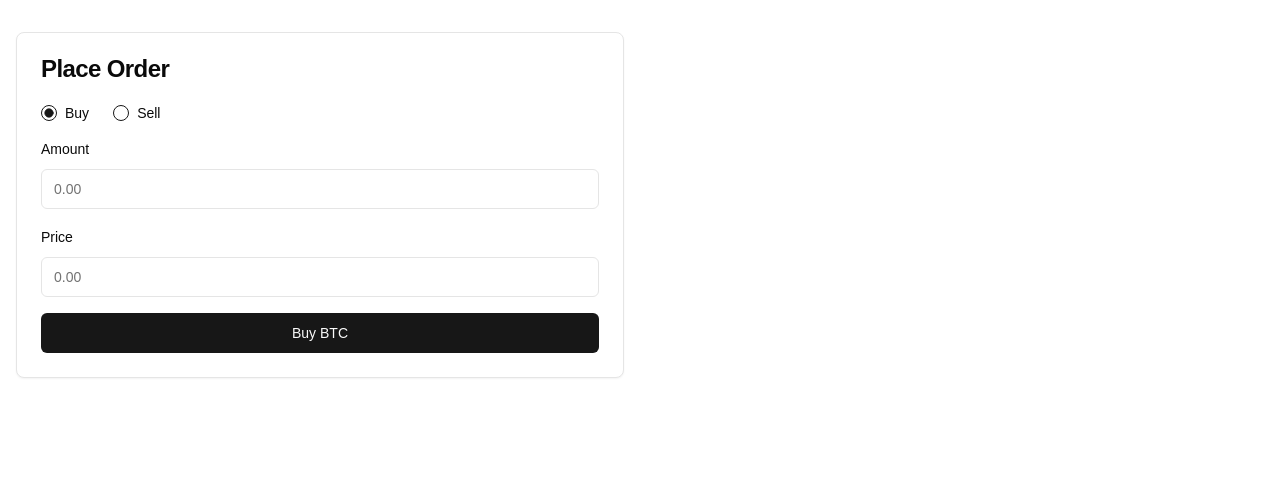
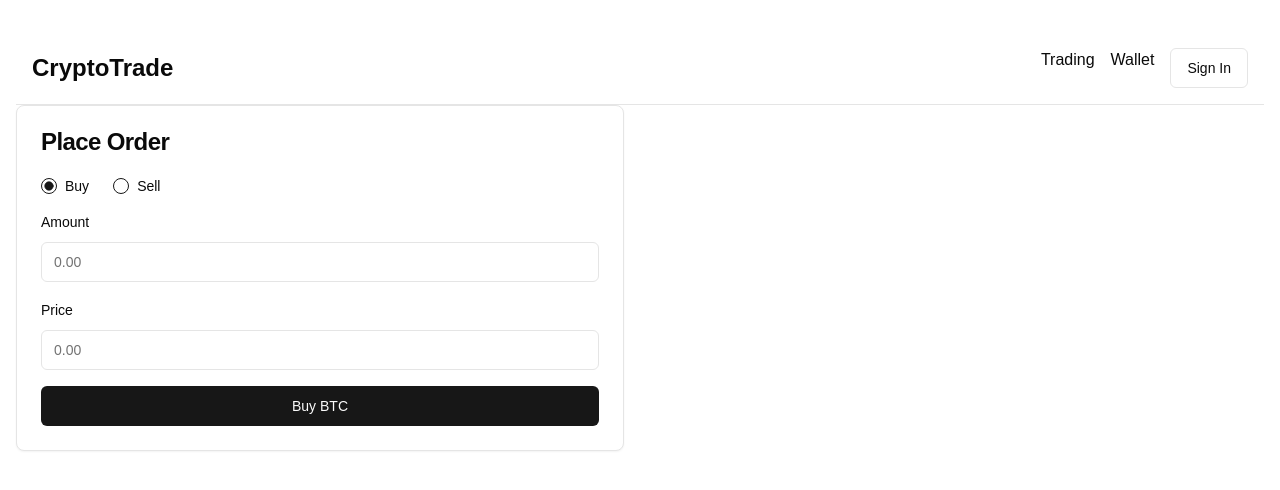
Before and after one commit to TamTonyTong/COS30049, a Next.js app: page /trading in a window 1280 px wide. Shown: the top 490 px of the page. Built offline with nearby package versions, Linux system fonts and the light colour scheme.

Commit message:
Add Header

```diff
--- a/src/app/trading/page.tsx
+++ b/src/app/trading/page.tsx
@@ -2,7 +2,9 @@ import Header from '@/components/header'
 import TradingForm from '@/components/trading-form'
 export default function TradingPage() {
     return (
+
         <main className="container mx-auto px-4 py-8">
+            <Header />
         <div className="grid grid-cols-1 md:grid-cols-2 gap-8">
             <TradingForm />
         </div>
```
